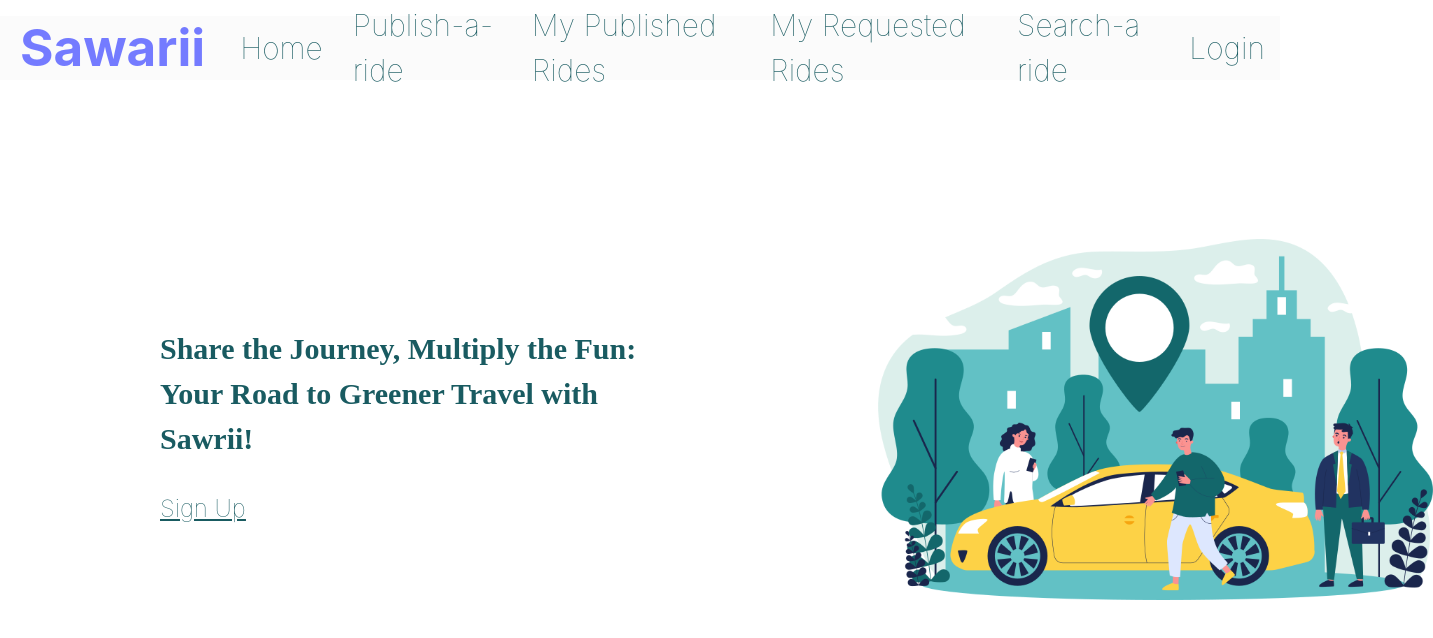
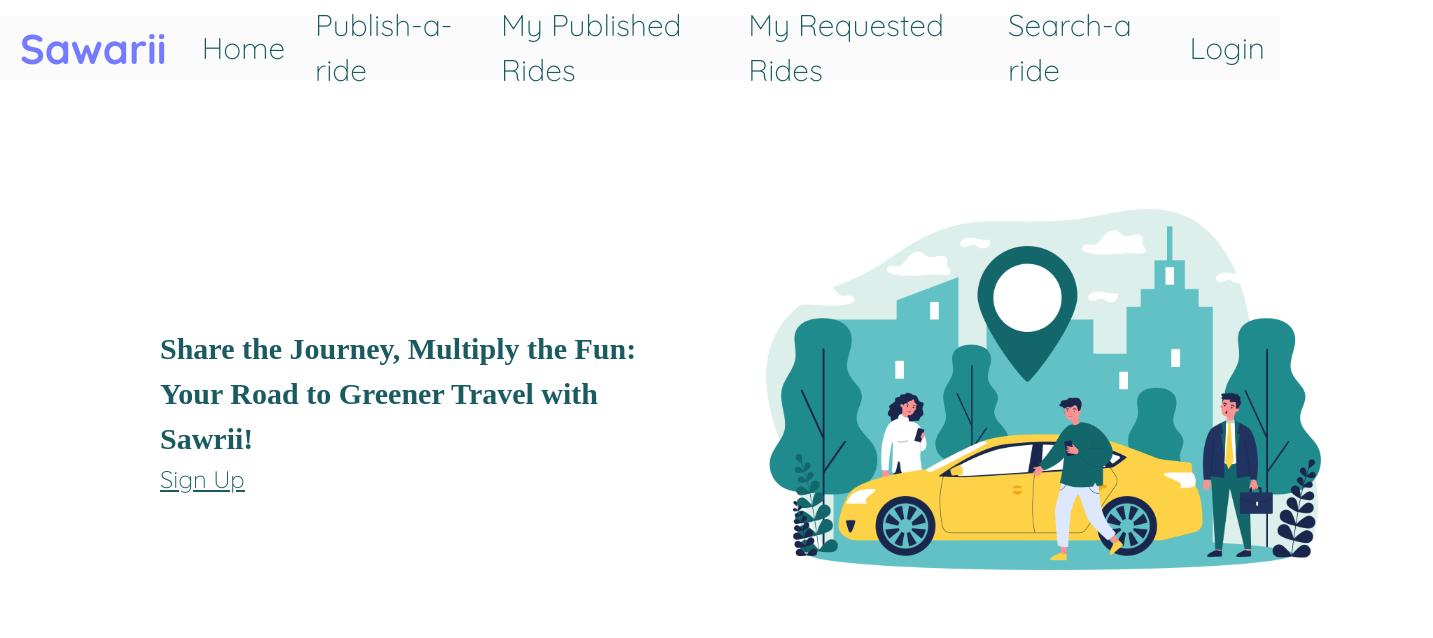
Before and after one commit to gitgaurang/Sawari-with-database, a React (Vite) app in the folder client/: page / in a window 1280 px wide. Shown: the top 638 px of the page, 1433 px wide, since content can reach past the window. Built offline with nearby package versions, Linux system fonts and the light colour scheme.

Commit message:
Home page css improved

```diff
--- a/client/src/components/Main.jsx
+++ b/client/src/components/Main.jsx
@@ -11,7 +11,7 @@
           </strong>
         </p>
         <span className={styles.navlink}>
-          <NavLink to="/login" className={styles.login}>
+          <NavLink to="/register" className={styles.login}>
             Sign Up
           </NavLink>
         </span>
--- a/client/src/components/Main.module.css
+++ b/client/src/components/Main.module.css
@@ -5,7 +5,8 @@
   float: right;
   position: relative;
   top: -6rem;
-  left: 40rem;
+  left: 33rem;
+
 }
 .background {
   background-color: rgb(255, 255, 255);
--- a/client/src/index.css
+++ b/client/src/index.css
@@ -1,5 +1,17 @@
+@import url('https://fonts.googleapis.com/css2?family=Quicksand:wght@300;400;500;600;700&display=swap');
+
+*{
+  margin: 0;
+  font: "Quicksand";
+  /* color: #333; */
+}
+
+nav{
+  font-size: small;
+}
+
 :root {
-  font-family: Inter, system-ui, Avenir, Helvetica, Arial, sans-serif;
+  font-family: Quicksand;
   line-height: 1.5;
   font-weight: 400;
 
@@ -33,7 +45,19 @@
   color: #535bf2;
 } */
 
+#root .Dashboard-info{
+  display: block;
+  margin-block-start: 11em;
+  margin-block-end: 0em;
+  margin-inline-start: 212px;
+  margin-inline-end: 2px;
+  font-size: x-large;
+}
+
 body {
+  /* background-color: white; */
+  overflow-x: hidden;
+  max-width: 100%;
   margin: 0;
   display: flex;
   place-items: center;
@@ -55,7 +79,7 @@
   font-size: 1em;
   font-weight: 500;
   font-family: inherit;
-  background-color: #1a1a1a;
+  background-color: #195b61;
   cursor: pointer;
   transition: border-color 0.25s;
 }
@@ -79,3 +103,8 @@
     background-color: #f9f9f9;
   }
 }
+
+
+nav{
+
+}
--- a/client/src/pages/Dashboard.jsx
+++ b/client/src/pages/Dashboard.jsx
@@ -1,5 +1,6 @@
 import { useEffect, useState } from "react";
 import PageNav from "../components/PageNav";
+import styles from "./Dashboard.module.css";
 
 function Dashboard() {
   const [userData, setUserData] = useState(null);
@@ -42,11 +43,12 @@
   }, [userData]);
 
   return (
-    <div>
+    <>
+    <div >
       <PageNav />
       {userData ? (
-        <div>
-          <h1>Welcome, {userData.name}!</h1>
+        <div className="Dashboard-info">
+          <h2>Welcome, {userData.name}!</h2>
           <p>Email: {userData.email}</p>
           <p>Phone number:{userData.phoneno}</p>
           <p>Address:{userData.address}</p>
@@ -57,7 +59,17 @@
       ) : (
         <p>Loading...</p>
       )}
+
     </div>
+    <div>
+    <img
+      src="/carpoolOpenDoor.png"
+      alt="Background"
+      className={styles.backgroundCar}
+    />
+    </div>
+    </>
+
   );
 }
 
--- /dev/null
+++ b/client/src/pages/Dashboard.module.css
@@ -0,0 +1,13 @@
+body{
+    overflow: hidden;
+}
+
+.backgroundCar {
+    height: 50%;
+    width: 50%;
+    background-color: rgb(255, 255, 255);
+    float: right;
+    position: relative;
+    top: -15rem;
+    left: 22rem;
+}
--- a/client/src/pages/Homepage.module.css
+++ b/client/src/pages/Homepage.module.css
@@ -1,15 +1,21 @@
 /* App.css */
+*{
+  margin: auto;
+}
+
 .appcontainer {
   position: relative; /* Ensure relative positioning for absolute elements */
 }
+
 .homepage {
   background-color: rgb(243, 245, 248);
 }
+
 .background-image {
-  width: 100%;
+  /* width: 100%;
   height: auto;
-  position: fixed; /* Position the background image fixed to cover the viewport */
+  position: fixed;
   top: 0;
   left: 0;
-  z-index: -1; /* Set the z-index to be below other content */
+  z-index: -1;  */
 }
```
